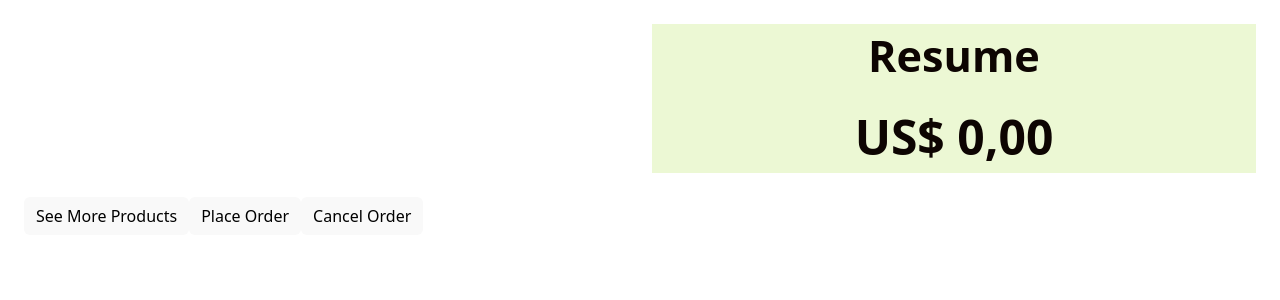
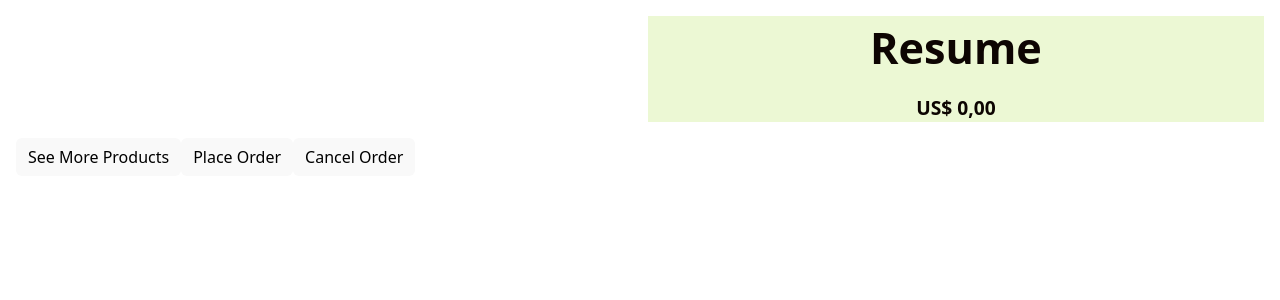
Before and after one commit to ChavesVini/simple-online-store, a React (Vite) app: page /buy in a window 1280 px wide. Shown: the top 300 px of the page. Built offline with nearby package versions, Linux system fonts and the light colour scheme.

Commit message:
:sparkles: add functionality to existing buttons

```diff
--- a/src/components/cardProduct/CardProduct.css
+++ b/src/components/cardProduct/CardProduct.css
@@ -13,5 +13,10 @@
   box-shadow: 0 2px 4px rgba(0, 0, 0, 0.1);
   background-color: #ECF8D4;
   color: #0D0502;
-  cursor: pointer;
 }
+
+.value {
+  font-size: 1.2rem;
+  font-weight: bold;
+  margin-top: 1vw;
+}
--- a/src/components/cardProduct/CardProduct.tsx
+++ b/src/components/cardProduct/CardProduct.tsx
@@ -11,7 +11,7 @@ interface CardProductProps {
 
 function CardProduct({ image, nameProduct, description, value, onSelect }: CardProductProps) {
   return (
-    <div className="card-product" onClick={onSelect}>
+    <div className="card-product">
       <img src={image} alt={nameProduct} className="product-image" />
       <p className="name-product"> {nameProduct}</p>
       <p className="description"> {description}</p>
@@ -24,6 +24,7 @@ function CardProduct({ image, nameProduct, description, value, onSelect }: CardP
       <Button
         title="Select"
         backgroundColor="#0D0502"
+        onClick={onSelect}
       />
     </div>
   );
--- a/src/pages/buyPage/BuyPage.css
+++ b/src/pages/buyPage/BuyPage.css
@@ -1,20 +1,20 @@
 .container-buy-page {
   display: grid;
   grid-template-columns: 1fr 1fr;
-  gap: 24px;
-  padding: 24px;
+  gap: 1rem;
+  padding: 1rem;
   align-items: stretch;
 }
 
 .product-info {
   display: grid;
   grid-template-columns: 1fr;
-  gap: 16px;
+  gap: 1rem;
 }
 
 .cart-item {
   background: #ECF8D4;
-  padding: 16px;
+  padding: 1rem;
   display: flex;
   justify-content: space-between;
   align-items: center;
@@ -22,7 +22,7 @@
 }
 
 .cart-item-info h3 {
-  margin: 4px 0;
+  margin: 0.4rem 0;
 }
 
 .cart-item-id {
@@ -33,13 +33,13 @@
 .cart-item-quantity {
   display: flex;
   align-items: center;
-  gap: 8px;
+  gap: 0.5vw;
 }
 
 .cart-item-quantity button {
   display: flex;
   align-items: center;
-  gap: 8px;
+  gap: 0.5vw;
 }
 
 .resume {
@@ -50,7 +50,6 @@
   background: #ECF8D4;
   color: #0D0502;
   text-align: center;
-  gap: 12px;
 }
 
 .text-resume {
--- a/src/pages/buyPage/BuyPage.tsx
+++ b/src/pages/buyPage/BuyPage.tsx
@@ -1,6 +1,8 @@
 import type { CartItem } from "../../App";
 import { Button } from "../../components/button/Button";
 import "./BuyPage.css";
+import { useNavigate } from "react-router-dom";
+import { toast } from 'react-toastify';
 
 interface BuyPageProps {
   product: CartItem[];
@@ -8,6 +10,7 @@ interface BuyPageProps {
 }
 
 function BuyPage({ product, onUpdateQuantity }: BuyPageProps) {
+  const navigate = useNavigate();
 
   const increment = (item: CartItem) => {
     onUpdateQuantity(item.product.id, item.quantity + 1);
@@ -18,6 +21,19 @@ function BuyPage({ product, onUpdateQuantity }: BuyPageProps) {
       onUpdateQuantity(item.product.id, item.quantity - 1);
     }
   };
+
+  const placeOrder = () => {
+    toast.success("You ordered " + numberOfItems + " items, with a value of US$ " + totalValue + ",00");
+    product.forEach(item => onUpdateQuantity(item.product.id, 0));
+  }
+
+  const cancelOrder = () => {
+    product.forEach(item => onUpdateQuantity(item.product.id, 0));
+    navigate("/");
+  }
+
+  const numberOfItems = product.reduce((total, item) => total + item.quantity, 0);
+  const totalValue = product.reduce((total, item) => total + (item.product.value * item.quantity), 0);
 
   return (
     <div className="container-buy-page">
@@ -45,12 +61,12 @@ function BuyPage({ product, onUpdateQuantity }: BuyPageProps) {
       </div>
       <div className="resume">
         <span className="text-resume">Resume</span>
-        <span className="value">US$ {product.reduce((total, item) => total + (item.product.value * item.quantity), 0)},00</span>
+        <span className="value">US$ {totalValue},00</span>
       </div>
       <div className="resume-actions">
-        <Button>See More Products</Button>
-        <Button>Place Order</Button>
-        <Button>Cancel Order</Button>
+        <Button onClick={() => navigate("/")}>See More Products</Button>
+        <Button onClick={() => placeOrder()}>Place Order</Button>
+        <Button onClick={() => cancelOrder()}>Cancel Order</Button>
       </div>
     </div>
   );
--- a/src/pages/productsPage/ProductsPage.css
+++ b/src/pages/productsPage/ProductsPage.css
@@ -25,8 +25,6 @@
   width: 100%;
   display: flex;
   gap: 1.1vw;
-  flex-wrap: wrap;
-  justify-content: flex-start;
 }
 
 .header-cart-items {
```
